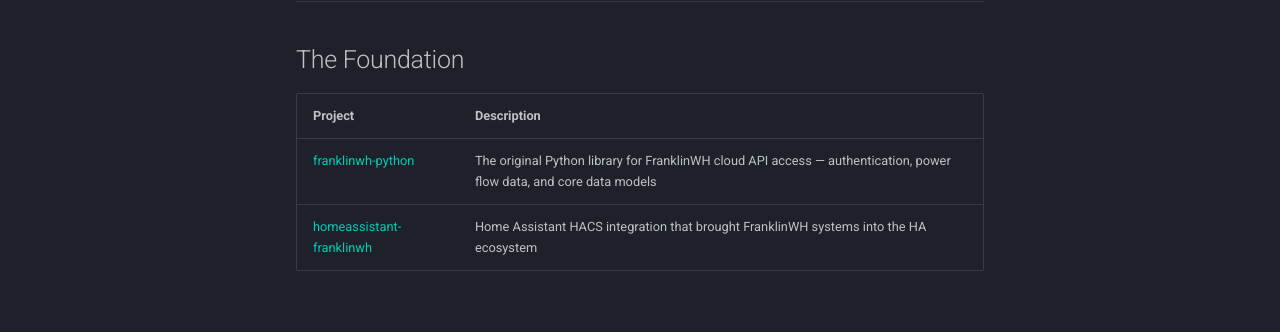
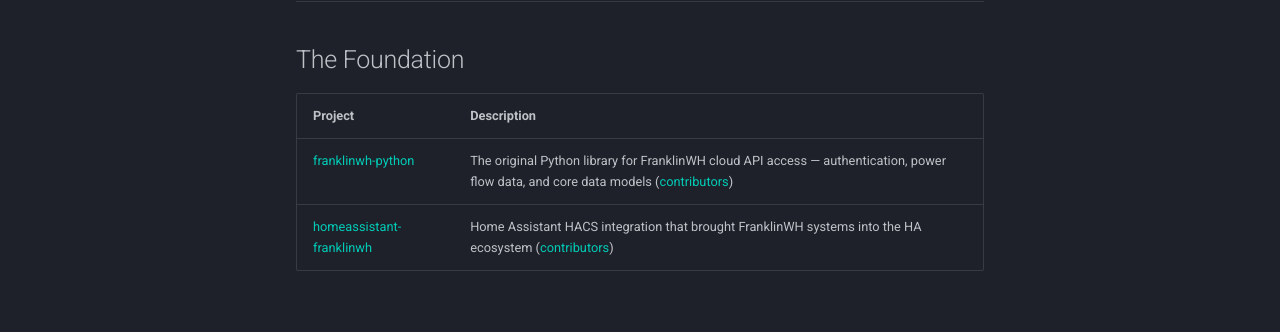
Before and after one commit to david2069/franklinwh-cloud, an MkDocs documentation site: the page built from docs/thank-you.md, in a window 1280 px wide and 1223 px high. Shown: the part 370-702 px from the top of the window. Built offline with MkDocs 1.6.1 and Material for MkDocs 9.7.7, drawn with Linux system fonts in a browser that asks for light colours; comment, search, counter and statistics services are not loaded.

Commit message:
docs(thank-you): add contributor graph links for both repos

```diff
--- a/docs/thank-you.md
+++ b/docs/thank-you.md
@@ -10,8 +10,8 @@
 
 | Project | Description |
 |---------|-------------|
-| [franklinwh-python](https://github.com/richo/franklinwh-python) | The original Python library for FranklinWH cloud API access — authentication, power flow data, and core data models |
-| [homeassistant-franklinwh](https://github.com/richo/homeassistant-franklinwh) | Home Assistant HACS integration that brought FranklinWH systems into the HA ecosystem |
+| [franklinwh-python](https://github.com/richo/franklinwh-python) | The original Python library for FranklinWH cloud API access — authentication, power flow data, and core data models ([contributors](https://github.com/richo/franklinwh-python/graphs/contributors)) |
+| [homeassistant-franklinwh](https://github.com/richo/homeassistant-franklinwh) | Home Assistant HACS integration that brought FranklinWH systems into the HA ecosystem ([contributors](https://github.com/richo/homeassistant-franklinwh/graphs/contributors)) |
 
 ## What They Made Possible
 
```
